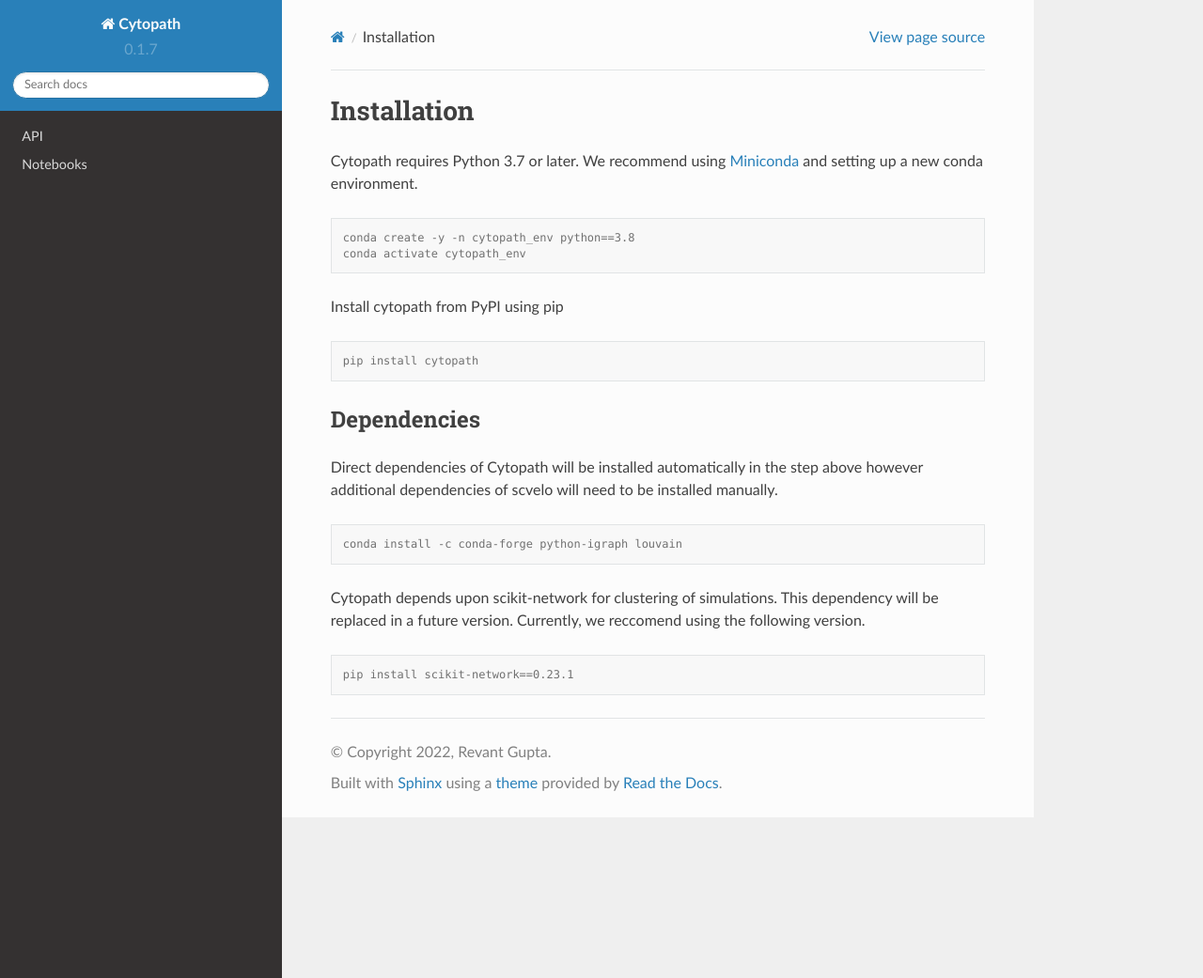
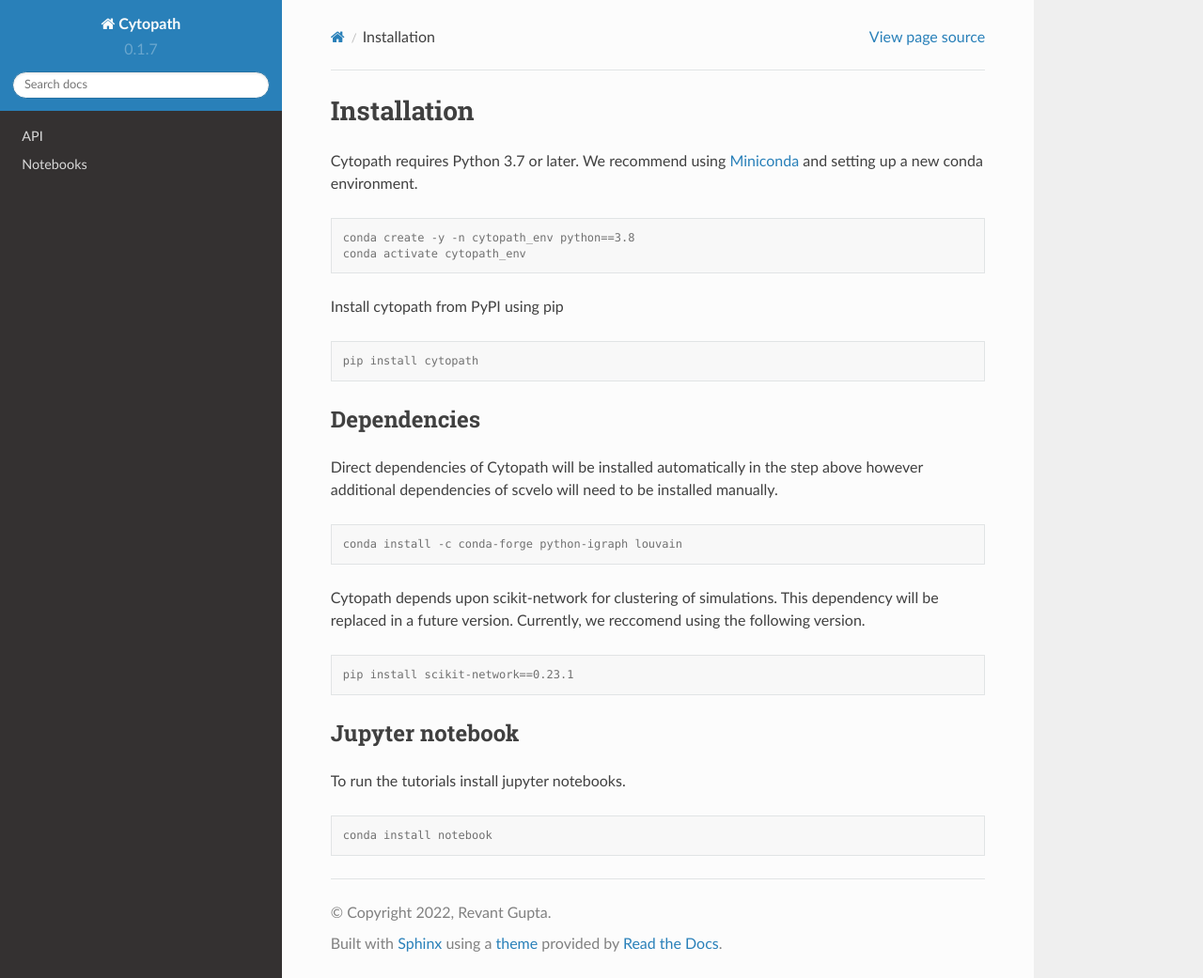
Before and after one commit to aron0093/cytopath, a Sphinx documentation site: the page built from docs/source/installation.rst, in a window 1280 px wide and 1041 px high. Shown: the whole window at 94% size. Built offline with Sphinx 7.4.7 and the Read the Docs theme 2.0.0, drawn with Linux system fonts in a browser that asks for light colours; pages that are not in the unit, such as notebooks, are missing from menus.

Commit message:
Update installation.rst

```diff
--- a/docs/source/installation.rst
+++ b/docs/source/installation.rst
@@ -29,3 +29,12 @@
 .. code-block:: console
 
    pip install scikit-network==0.23.1
+
+Jupyter notebook
+----------------
+
+To run the tutorials install jupyter notebooks.
+
+.. code-block:: console
+
+   conda install notebook
```
